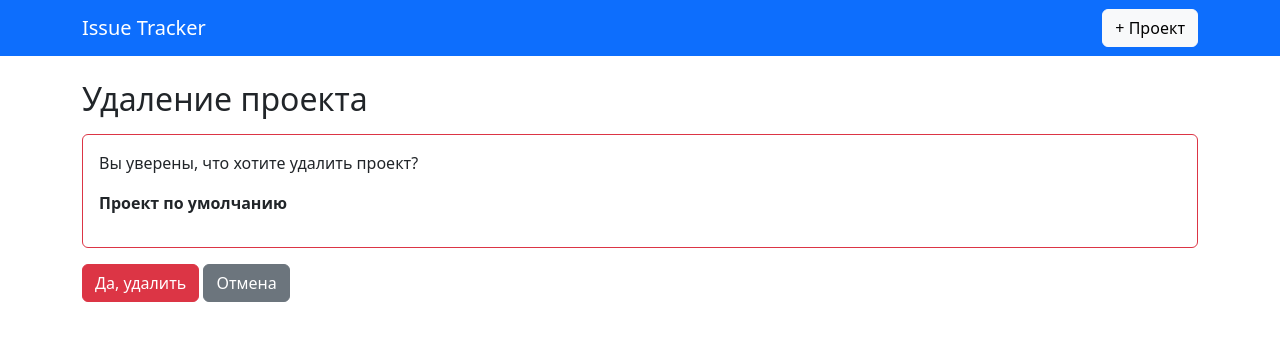
After one commit to akkabek/homework_57, a Django app: page /projects/delete/1 in a window 1280 px wide. The commit adds this page. Shown: the top 341 px of the page. Run offline with Django 4.2, Linux system fonts and the light colour scheme; data comes from the database, SQL or seed files in the repository; parts of the project's set-up code (start-up, migrations or seed data) failed here and were passed over.

Commit message:
Реализовано удаление проекта, добавлен шаблон, вьюшка и url

```diff
--- /dev/null
+++ b/source/issuetracker/templates/projects/project_confirm_delete.html
@@ -0,0 +1,18 @@
+{% extends 'partial/project_base.html' %}
+
+{% block content %}
+<h2>Удаление проекта</h2>
+
+<div class="card mt-3 border-danger">
+    <div class="card-body">
+        <p>Вы уверены, что хотите удалить проект?</p>
+        <p class="fw-bold">{{ project.title }}</p>
+    </div>
+</div>
+
+<form method="post" class="mt-3">
+    {% csrf_token %}
+    <button type="submit" class="btn btn-danger">Да, удалить</button>
+    <a href="{% url 'projects_list' %}" class="btn btn-secondary">Отмена</a>
+</form>
+{% endblock %}
--- a/source/issuetracker/templates/projects/project_detail.html
+++ b/source/issuetracker/templates/projects/project_detail.html
@@ -15,7 +15,7 @@
 
 <div class="mt-3 d-flex gap-2">
     <a href="{% url 'project_update' project.pk %}" class="btn btn-primary">Редактировать</a>
-    <a href="#" class="btn btn-danger">Удалить</a>
+    <a href="{% url 'project_delete' project.pk %}" class="btn btn-danger">Удалить</a>
     <a href="{% url 'projects_list' %}" class="btn btn-secondary">← Назад</a>
 </div>
 
--- a/source/issuetracker/templates/projects/project_list.html
+++ b/source/issuetracker/templates/projects/project_list.html
@@ -29,7 +29,7 @@
                 <td>{{ project.end_date|default:"—" }}</td>
                 <td>
                     <a href="{% url 'project_update' project.pk %}" class="btn btn-primary btn-sm">Изменить</a>
-                    <a href="#" class="btn btn-danger btn-sm">Удалить</a>
+                    <a href="{% url 'project_delete' project.pk %}" class="btn btn-danger btn-sm">Удалить</a>
                 </td>
             </tr>
             {% endfor %}
--- a/source/issuetracker/urls.py
+++ b/source/issuetracker/urls.py
@@ -1,9 +1,10 @@
 from django.urls import path
-from issuetracker.views import TaskListView, TaskDetailView, TaskCreateView, TaskUpdateView, TaskDeleteView
+from issuetracker.views import TaskListView, TaskDetailView, TaskCreateView, TaskUpdateView, TaskDeleteView, \
+    ProjectDeleteView
 from issuetracker.views import ProjectListView, ProjectDetailView, ProjectCreateView, ProjectUpdateView
 
 urlpatterns = [
-    path('', TaskListView.as_view(), name='list'),
+    path('', ProjectListView.as_view(), name='projects_list'),
     path('tasks/', TaskListView.as_view(), name='list'),
     path('tasks/<int:pk>', TaskDetailView.as_view(), name='detail'),
     path('tasks/create', TaskCreateView.as_view(), name='create'),
@@ -13,5 +14,6 @@ urlpatterns = [
     path('projects/<int:pk>', ProjectDetailView.as_view(), name='project_detail'),
     path('projects/create', ProjectCreateView.as_view(), name='project_create'),
     path('projects/update/<int:pk>', ProjectUpdateView.as_view(), name='project_update'),
+    path('projects/delete/<int:pk>', ProjectDeleteView.as_view(), name='project_delete'),
 
 ]
--- a/source/issuetracker/views/__init__.py
+++ b/source/issuetracker/views/__init__.py
@@ -7,3 +7,4 @@ from issuetracker.views.projects import ProjectListView
 from issuetracker.views.projects import ProjectDetailView
 from issuetracker.views.projects import ProjectCreateView
 from issuetracker.views.projects import ProjectUpdateView
+from issuetracker.views.projects import ProjectDeleteView
--- a/source/issuetracker/views/projects.py
+++ b/source/issuetracker/views/projects.py
@@ -57,3 +57,9 @@ class ProjectUpdateView(UpdateView):
         context = super().get_context_data(**kwargs)
         context['title'] = 'Редактирование проекта'
         return context
+
+class ProjectDeleteView(DeleteView):
+    template_name = 'projects/project_confirm_delete.html'
+    model = Project
+    success_url = reverse_lazy('projects_list')
+    context_object_name = 'project'
```
